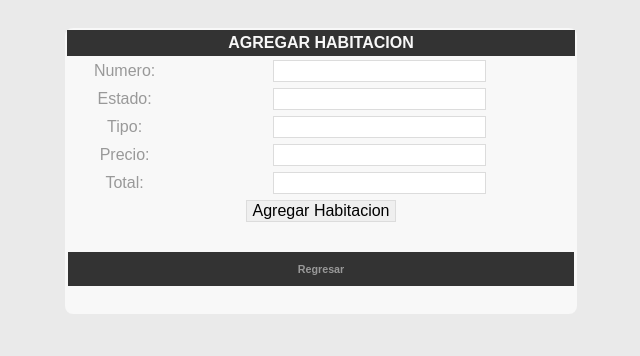
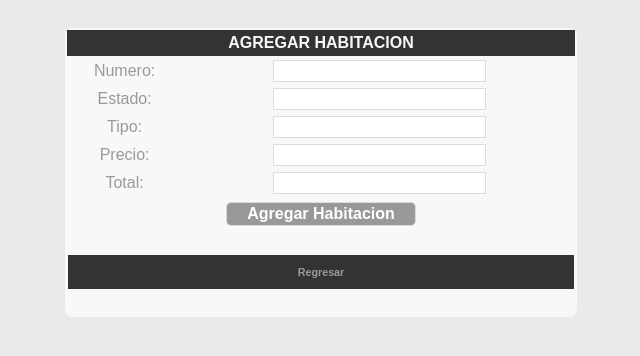
Before and after one commit to juantonguino/Hotel, a PHP site: page /vistas/agregar_habitacion.php in a window 1280 px wide. Shown: the part 172-528 px from the top of the page, without its empty margins (319-959 px from the left). Run offline with PHP 8.4, Linux system fonts and the light colour scheme; some libraries are stand-ins or nearby versions.

Commit message:
ojeda cambio estilos del proyecto

```diff
--- a/css/style.css
+++ b/css/style.css
@@ -36,6 +36,7 @@ h7
         border: 2px solid #dcdcdc;
         padding: 1px 20px;
 }
+
 h8
 {
 	background:#848484;
@@ -192,6 +193,18 @@ input[type="submit"] {
   background: #198d98;
 }
 
+td input[type="submit"] {
+  background: #999;
+  border-radius: 5px;
+  color: #fff;
+  font-weight: bold;
+  margin-top: 3px;
+  padding: 2px 20px;
+}
+
+td input[type="submit"]:hover {
+  background: #333;
+
 #login-form footer {
   font-size: 12px;
   margin-top: 16px;
```
